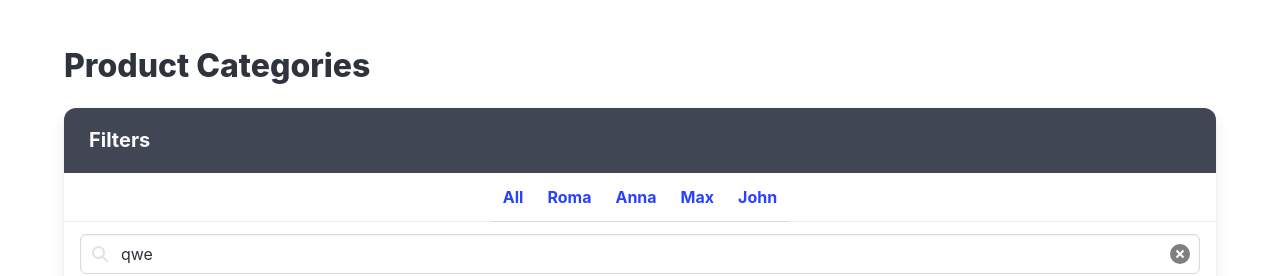
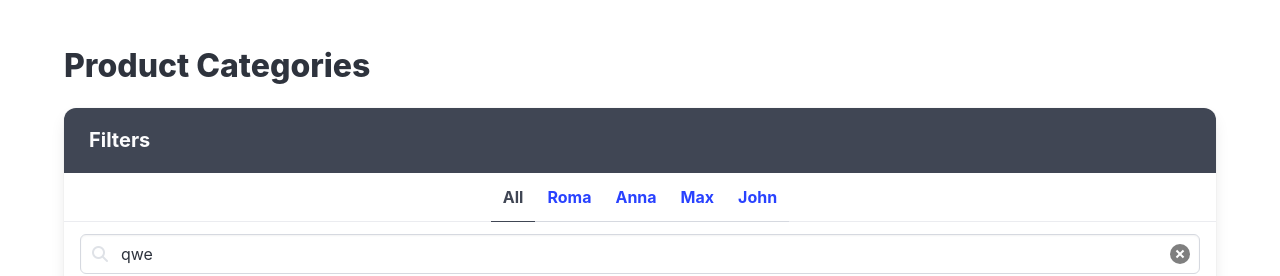
Before and after one commit to lidiia-tsymborovych/react-first-practice, a React (Vite) app: page / in a window 1280 px wide. Shown: the top 276 px of the page. Built offline with nearby package versions, Linux system fonts and the light colour scheme.

Commit message:
Implement the ability to filter products by owner

```diff
--- a/src/App.jsx
+++ b/src/App.jsx
@@ -1,5 +1,5 @@
 /* eslint-disable jsx-a11y/accessible-emoji */
-import React from 'react';
+import React, { useState } from 'react';
 import './App.scss';
 
 import usersFromServer from './api/users';
@@ -23,7 +23,21 @@ const products = productsFromServer.map(product => {
 
 const OWNERS = ['All', ...usersFromServer.map(user => user.name)];
 
-export const App = () => (
+export const App = () => {
+  // const [filteredProducts, setFilteredProducts] = useState(products);
+  const [ownerFilter, setOwnerFilter] = useState(OWNERS[0]);
+
+  const getProductsFiltedByOwner = ownerFilterParam => {
+    if (ownerFilterParam === OWNERS[0]) {
+      return products;
+    }
+
+    return products.filter(product => product.user.name === ownerFilterParam);
+  };
+
+  const productsFiltedByOwner = getProductsFiltedByOwner(ownerFilter);
+
+  return (
     <div className="section">
       <div className="container">
         <h1 className="title">Product Categories</h1>
@@ -34,13 +48,16 @@ export const App = () => (
 
             <p className="panel-tabs has-text-weight-bold">
               {OWNERS.map(owner => (
-              <a key={owner} data-cy="FilterUser" href="#/">
+                <a
+                  key={owner}
+                  data-cy="FilterUser"
+                  href="#/"
+                  className={ownerFilter === owner ? 'is-active' : ''}
+                  onClick={() => setOwnerFilter(owner)}
+                >
                   {owner}
                 </a>
               ))}
-            {/* <a data-cy="FilterUser" href="#/" className="is-active">
-              User 2
-            </a> */}
             </p>
 
             <div className="panel-block">
@@ -171,7 +188,7 @@ export const App = () => (
             </thead>
 
             <tbody>
-            {products.map(product => {
+              {productsFiltedByOwner.map(product => {
                 const { user, category } = product;
 
                 return (
@@ -200,3 +217,4 @@ export const App = () => (
       </div>
     </div>
   );
+};
```
Lines whose indentation alone changed are shown as unchanged.
